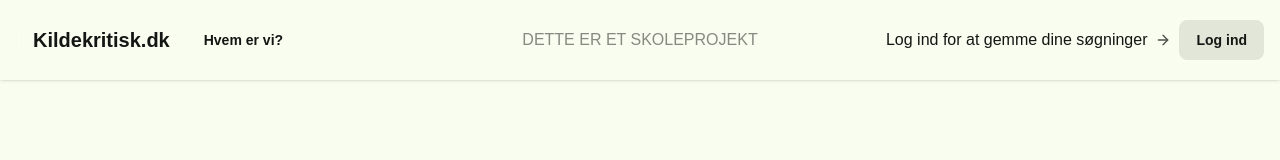
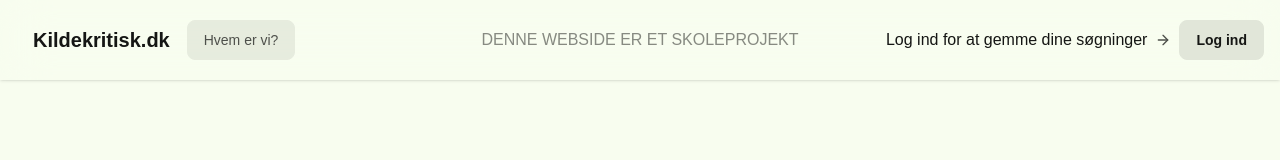
Before and after one commit to PoperieDev/kildekristkdk, a Next.js app: page / in a window 1280 px wide. Shown: the top 160 px of the page. Built offline with nearby package versions, Linux system fonts and the light colour scheme; no server answers; the database is empty; a web font is replaced by a local one.

Commit message:
Update NavBar.js

```diff
--- a/components/navigation/NavBar.js
+++ b/components/navigation/NavBar.js
@@ -19,11 +19,11 @@ export default async function NavBar() {
                         <Link href="/" className="btn btn-ghost text-xl">
                             Kildekritisk.dk
                         </Link>
-                        <Link href="/omos" className="btn btn-ghost">
+                        <Link href="/omos" className="btn hover:border hover:border-black/50 font-normal opacity-75">
                             Hvem er vi?
                         </Link>
                     </div>
-                    <p className="opacity-50 text-nowrap">DETTE ER ET SKOLEPROJEKT</p>
+                    <p className="opacity-50 text-nowrap">DENNE WEBSIDE ER ET SKOLEPROJEKT</p>
 
                     <div className="navbar-end">
                         {!user ? <LogInButton /> : <LogOutButton />}
```
